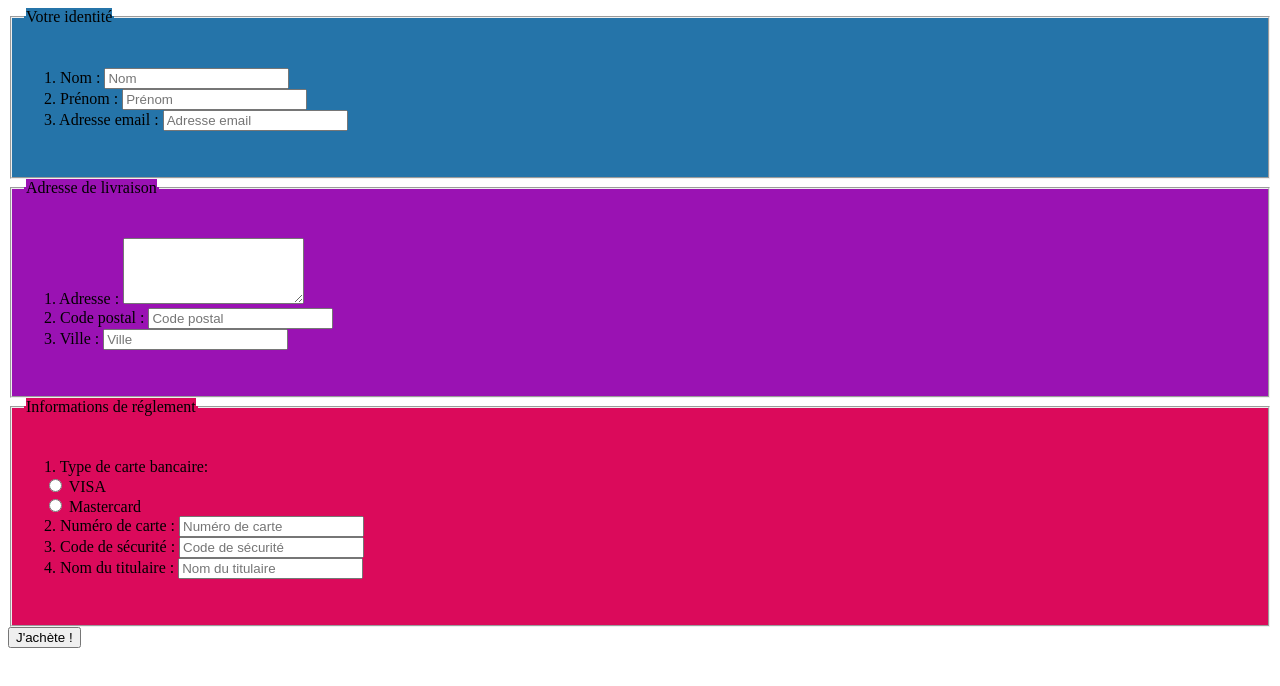
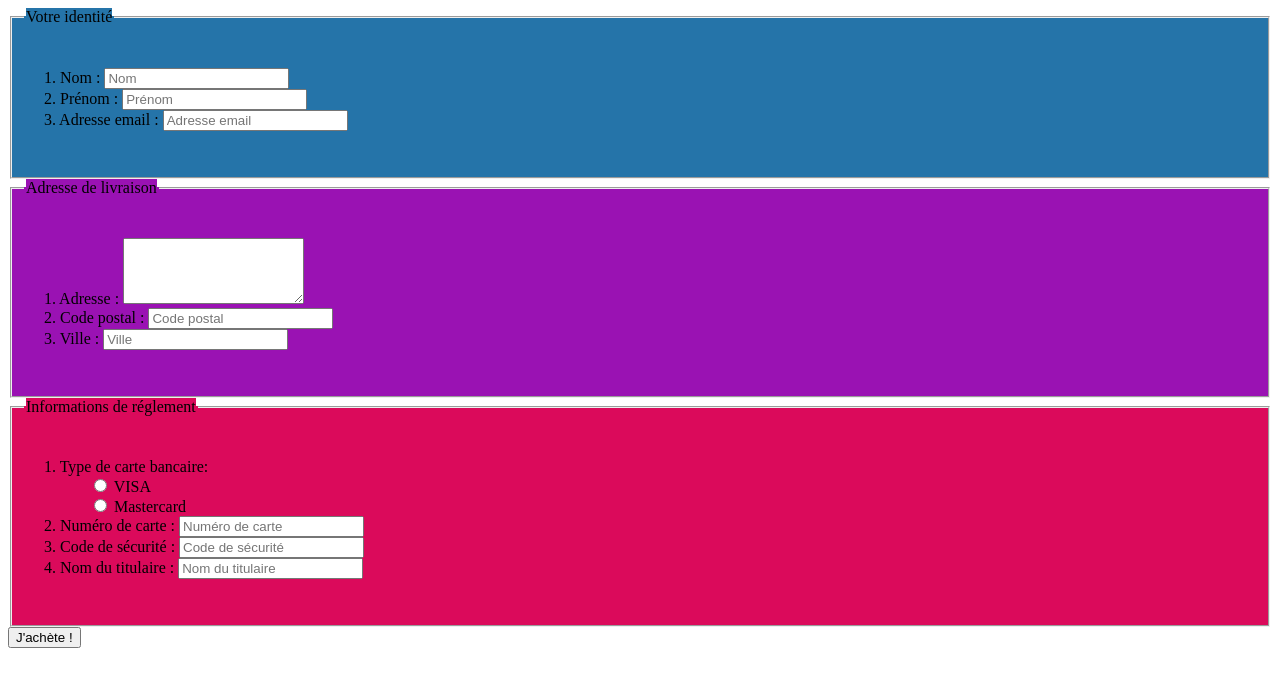
Before and after one commit to ThomasMurat/exercice7, a plain HTML site: page index.html in a window 1280 px wide. Drawn offline with Linux system fonts and the light colour scheme.

Commit message:
version final

```diff
--- a/style.css
+++ b/style.css
@@ -19,3 +19,9 @@ p {
 #fieldtitre3 {
     background-color: rgb(219, 10, 91);
 }
+#VISA {
+    margin-left: 50px;
+}
+#Mastercard {
+    margin-left: 50px;
+}
```
